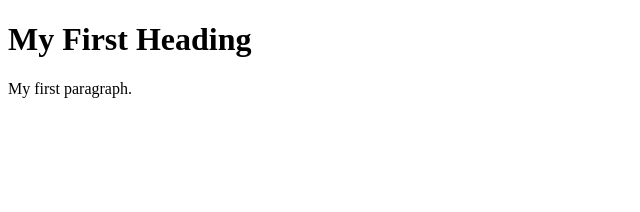
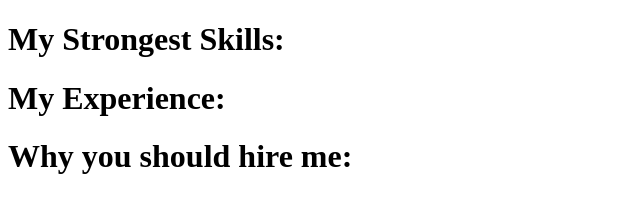
Before and after one commit to AlexHeiberg/AlexHeiberg.github.io, a plain HTML site: page index.html in a window 1280 px wide. Shown: the whole page, without its empty margins (0-640 px from the left). Drawn offline with Linux system fonts and the light colour scheme.

Commit message:
added css

```diff
--- a/index.html
+++ b/index.html
@@ -1,9 +1,16 @@
  <!DOCTYPE html>
 <html>
 <body>
+<head>
+    <title>Alexander Heiberg Portfolio</title>
+	<link rel="stylesheet" href="css/style.css">
+</head>
+<h1>My Strongest Skills:</h1>
+<h1>My Experience:</h1>
+<p></p>
+<h1>Why you should hire me:</h1>
 
-<h1>My First Heading</h1>
-<p>My first paragraph.</p>
+<script src="js/script.js"></script>
 
 </body>
 </html>
```
Also changed, not shown: css/style.css (added).
